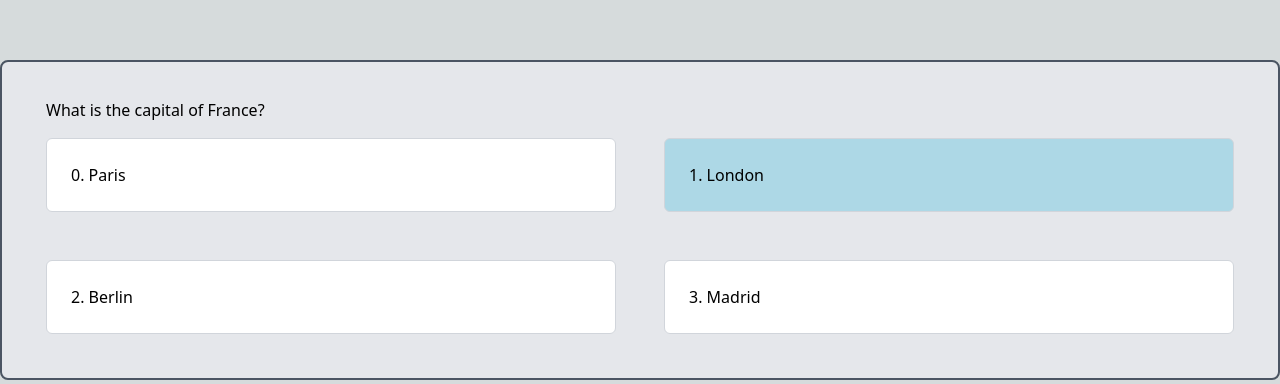
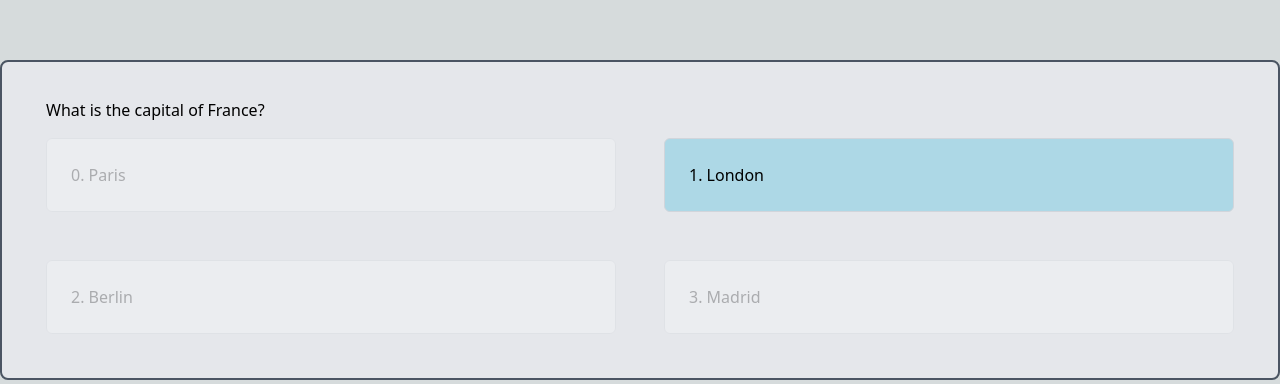
Before and after one commit to zhoooot/webui-player, a Next.js app: page /gameblock/host in a window 1280 px wide. Shown: the part 416-800 px from the top of the page. Built offline with nearby package versions, Linux system fonts and the light colour scheme.

Commit message:
add interaction to timerBar for player and adjust opacity of host answers

```diff
--- a/src/pages/gameblock/components/quiz_host.tsx
+++ b/src/pages/gameblock/components/quiz_host.tsx
@@ -11,9 +11,6 @@ interface QuizProps {
 }
 
 const Quiz: React.FC<QuizProps> = ({ quizData }) => {
-
-  // dummy data for quizData
-
   // Check if quizData is defined before destructuring its properties
   if (!quizData) {
     return null;
@@ -25,18 +22,24 @@ const Quiz: React.FC<QuizProps> = ({ quizData }) => {
     <div className="absolute bottom-1 border-2 w-screen border-gray-600 p-7 rounded-lg bg-gray-200 quiz-container">
       <h1 className="ml-4 mt-2">{question}</h1>
       <ul className="grid grid-cols-2 gap-4 answer-grid">
-        {answers.map((answer, index) => (
+        {answers.map((answer, index) => {
+          const isCorrectAnswer = index === correctAnswer;
+          const opacity = isCorrectAnswer ? 1 : 0.25; // Adjust opacity as needed
+
+          return (
             <li
               key={index}
               style={{
-              backgroundColor: index === correctAnswer ? 'lightblue' : 'white',
+                backgroundColor: isCorrectAnswer ? 'lightblue' : 'white',
                 cursor: 'pointer',
+                opacity: opacity,
               }}
               className="p-6 m-4 bg-blue-900 cursor-pointer border border-gray-300 rounded-md hover:bg-red-300"
             >
               {index}. {answer}
             </li>
-        ))}
+          );
+        })}
       </ul>
     </div>
   );
--- a/src/pages/gameblock/host.tsx
+++ b/src/pages/gameblock/host.tsx
@@ -22,7 +22,7 @@ const quizData: string | any[] = [
 
 const Quizzes_Host = () => {
   const [currentQuestion, setCurrentQuestion] = useState(0);
-  const [remainingTime, setRemainingTime] = useState(5);
+  const [remainingTime, setRemainingTime] = useState(15);
   const [selected, setSelected] = useState(false);
   const [displayAnswer, setDisplayAnswer] = useState(false);
   const [timerKey, setTimerKey] = useState(0); // Add a timer key state
--- a/src/pages/gameblock/player.tsx
+++ b/src/pages/gameblock/player.tsx
@@ -3,7 +3,6 @@ import Quiz from './components/quiz_player';
 import { CountdownCircleTimer } from 'react-countdown-circle-timer';
 import { Waiting } from './components/waiting';
 import Answer from './components/answer';
-import Countdown from 'react-countdown';
 import TimeBar from './components/timeBar';
 
 const quizData = [
@@ -59,7 +58,10 @@ const Quizzes = () => {
         <div key={currentQuestion}>
           {Phase === 0 && (
             <div className='flex flex-col w-screen h-screen overflow-hidden'>
-              <TimeBar duration={5000} />
+              <TimeBar duration={5000} onFinished={() => {
+                  setPhase(1);
+                }}/>
+              <b>{quizData[currentQuestion].question}</b>
             </div>
           )}
 
```
Lines whose indentation alone changed are shown as unchanged.
